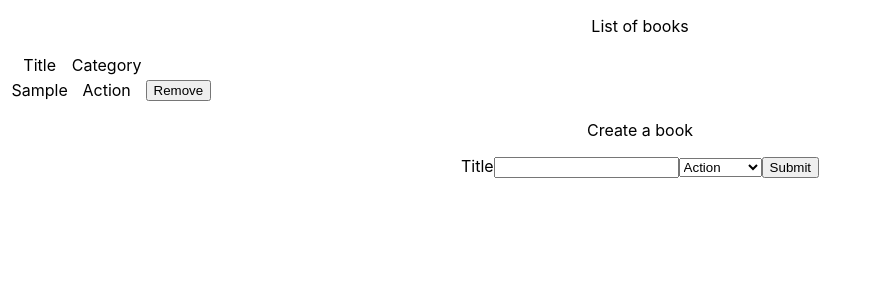
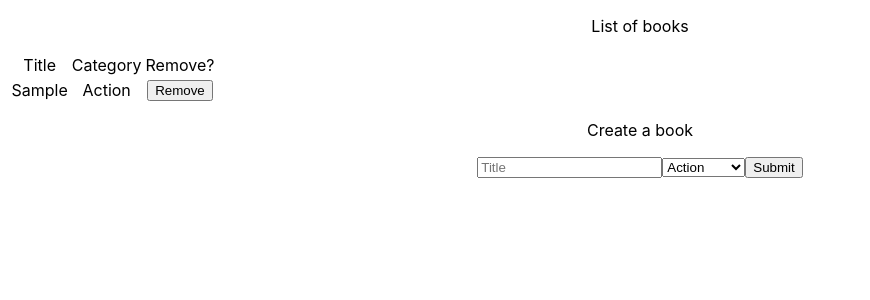
Before and after one commit to maelfosso/microverse_js_bookstore, a React (Create React App) app: page / in a window 1280 px wide. Both pictures are taken after typing "Sample" into the empty fields and a click on the button "Submit". Shown: the top 300 px of the page, without its empty margins (0-870 px from the left). Built offline with nearby package versions, Linux system fonts and the light colour scheme.

Commit message:
Eslint errors fixed

```diff
--- a/package.json
+++ b/package.json
@@ -6,6 +6,7 @@
     "@testing-library/jest-dom": "^4.2.4",
     "@testing-library/react": "^9.3.2",
     "@testing-library/user-event": "^7.1.2",
+    "prop-types": "^15.7.2",
     "react": "^16.12.0",
     "react-dom": "^16.12.0",
     "react-redux": "^7.1.3",
--- a/src/actions/index.js
+++ b/src/actions/index.js
@@ -1,5 +1,5 @@
 export const CREATE_BOOK = 'CREATE_BOOK';
 export const REMOVE_BOOK = 'REMOVE_BOOK';
 
-export const createBook = (book) => ({ type: CREATE_BOOK, book });
-export const removeBook = (book) => ({ type: REMOVE_BOOK, id: book.id });
+export const createBook = book => ({ type: CREATE_BOOK, book });
+export const removeBook = book => ({ type: REMOVE_BOOK, id: book.id });
--- a/src/components/Book.js
+++ b/src/components/Book.js
@@ -1,8 +1,25 @@
 import React from 'react';
+import PropTypes from 'prop-types';
 
-const Book = (props) => {
+const Book = props => {
   const { book, onRemove } = props;
-  return <tr><td></td><td>{book.title}</td><td>{book.category}</td><td><button onClick={onRemove}>Remove</button></td></tr>
-}
+  return (
+    <tr>
+      <td />
+      <td>{book.title}</td>
+      <td>{book.category}</td>
+      <td><button type="button" onClick={onRemove}>Remove</button></td>
+    </tr>
+  );
+};
+
+Book.propTypes = {
+  book: PropTypes.shape({
+    id: PropTypes.number.isRequired,
+    title: PropTypes.string.isRequired,
+    category: PropTypes.string.isRequired,
+  }).isRequired,
+  onRemove: PropTypes.func.isRequired,
+};
 
 export default Book;
--- a/src/components/BooksForm.js
+++ b/src/components/BooksForm.js
@@ -1,15 +1,15 @@
 import React from 'react';
+import { connect } from 'react-redux';
+import PropTypes from 'prop-types';
 import { createBook } from '../actions';
-import { connect } from 'react-redux';
+import CATEGORIES from '../utils/categories';
 
 class BooksForm extends React.Component {
-  categories = ['Action', 'Biography', 'History', 'Horror', 'Kids', 'Learning', 'Sci-Fi'];
-
   constructor(props) {
     super(props);
     this.state = {
       title: '',
-      category: this.categories[0],
+      category: CATEGORIES[0],
     };
 
     this.handleCategoryChange = this.handleCategoryChange.bind(this);
@@ -30,45 +30,47 @@ class BooksForm extends React.Component {
   }
 
   handleSubmit(event) {
+    const { title, category } = this.state;
+    const { createBook } = this.props;
     event.preventDefault();
+
     const book = {
       id: Math.random(),
-      title: this.state.title,
-      category: this.state.category,
+      title,
+      category,
     };
-    this.props.createBook(book);
+    createBook(book);
     this.setState({
       title: '',
-      category: this.categories[0],
+      category: CATEGORIES[0],
     });
   }
 
   render() {
+    const { title, category } = this.state;
+
     return (
       <div>
         <p>Create a book</p>
         <form onSubmit={this.handleSubmit}>
-          <label>
-            Title
-            <input type="text" name="title" value={this.state.title} onChange={this.handleTitleChange} />
-          </label>
-          <label>
-            <select value={this.state.category} onChange={this.handleCategoryChange} >
-              {this.categories.map(c => <option key={c}  value={c}>{c}</option>)}
-            </select>
-          </label>
+          <input type="text" name="title" placeholder="Title" value={title} onChange={this.handleTitleChange} />
+          <select value={category} onChange={this.handleCategoryChange}>
+            {CATEGORIES.map(c => <option key={c} value={c}>{c}</option>)}
+          </select>
 
           <button type="submit">Submit</button>
         </form>
       </div>
-    )
+    );
   }
 }
 
-const mapDispatchToProps = dispatch => {
-  return {
-    createBook: (book) => dispatch(createBook(book))
-  };
+BooksForm.propTypes = {
+  createBook: PropTypes.func.isRequired,
 };
 
+const mapDispatchToProps = dispatch => ({
+  createBook: book => dispatch(createBook(book)),
+});
+
 export default connect(null, mapDispatchToProps)(BooksForm);
--- a/src/components/BooksList.js
+++ b/src/components/BooksList.js
@@ -1,44 +1,43 @@
 import React from 'react';
 import { connect } from 'react-redux';
+import PropTypes from 'prop-types';
 import Book from './Book';
 import { removeBook } from '../actions';
 
-class BooksList extends React.Component {
-  constructor(props) {
-    super(props);
+const BooksList = props => {
+  const { bookList, removeBook } = props;
 
-    this.handleRemove = this.handleRemove.bind(this);
-    this.renderBooks = this.renderBooks.bind(this);
-  }
+  const handleRemove = book => removeBook(book);
 
-  handleRemove = (book) => this.props.removeBook(book);
+  const renderBooks = () => bookList.map(b => <Book key={`${b.title}-${b.id}`} book={b} onRemove={() => handleRemove(b)} />);
 
-  renderBooks() {
-    const { bookList } = this.props;
-    return bookList.map(b => <Book key={`${b.title}-${b.id}`} book={b} onRemove={() => this.handleRemove(b)} />)
-  };
-
-  render() {
   return (
     <div>
       <p>List of books</p>
       <table>
         <thead>
-            <tr><td>&nbsp;</td><td>Title</td><td>Category</td><td></td></tr>
+          <tr>
+            <td>&nbsp;</td>
+            <td>Title</td>
+            <td>Category</td>
+            <td>Remove?</td>
+          </tr>
         </thead>
-          <tbody>{this.renderBooks()}</tbody>
+        <tbody>{renderBooks()}</tbody>
       </table>
     </div>
-    )
-  }
+  );
 };
 
-const mapStateToProps = state => ({ bookList: state.bookReducer.books, });
-
-const mapDispatchToProps = dispatch => {
-  return {
-    removeBook: book => dispatch(removeBook(book)),
-  };
+BooksList.propTypes = {
+  bookList: PropTypes.arrayOf({}).isRequired,
+  removeBook: PropTypes.func.isRequired,
 };
 
+const mapStateToProps = state => ({ bookList: state.bookReducer.books });
+
+const mapDispatchToProps = dispatch => ({
+  removeBook: book => dispatch(removeBook(book)),
+});
+
 export default connect(mapStateToProps, mapDispatchToProps)(BooksList);
--- a/src/index.js
+++ b/src/index.js
@@ -1,10 +1,10 @@
 import React from 'react';
 import ReactDOM from 'react-dom';
+import { createStore } from 'redux';
+import { Provider } from 'react-redux';
 import './index.css';
 import App from './App';
-import { createStore } from 'redux';
 import rootReducer from './reducers';
-import { Provider } from 'react-redux';
 
 const store = createStore(rootReducer);
 
--- a/src/reducers/books.js
+++ b/src/reducers/books.js
@@ -1,7 +1,8 @@
 import { CREATE_BOOK, REMOVE_BOOK } from '../actions';
 
-const bookReducer = (state = { books: [] }, action) => {
+const initialState = { books: [] };
 
+const bookReducer = (state = initialState, action) => {
   const { books } = state;
 
   switch (action.type) {
@@ -9,11 +10,11 @@ const bookReducer = (state = { books: [] }, action) => {
       return { books: [...books, action.book] };
 
     case REMOVE_BOOK:
-      return { books : books.filter(b => b.id !== action.id)};
+      return { books: books.filter(b => b.id !== action.id) };
 
     default:
       return state;
   }
-}
+};
 
 export default bookReducer;
--- /dev/null
+++ b/src/utils/categories.js
@@ -0,0 +1,2 @@
+const CATEGORIES = ['Action', 'Biography', 'History', 'Horror', 'Kids', 'Learning', 'Sci-Fi'];
+export default CATEGORIES;
```
Lines whose indentation alone changed are shown as unchanged.
